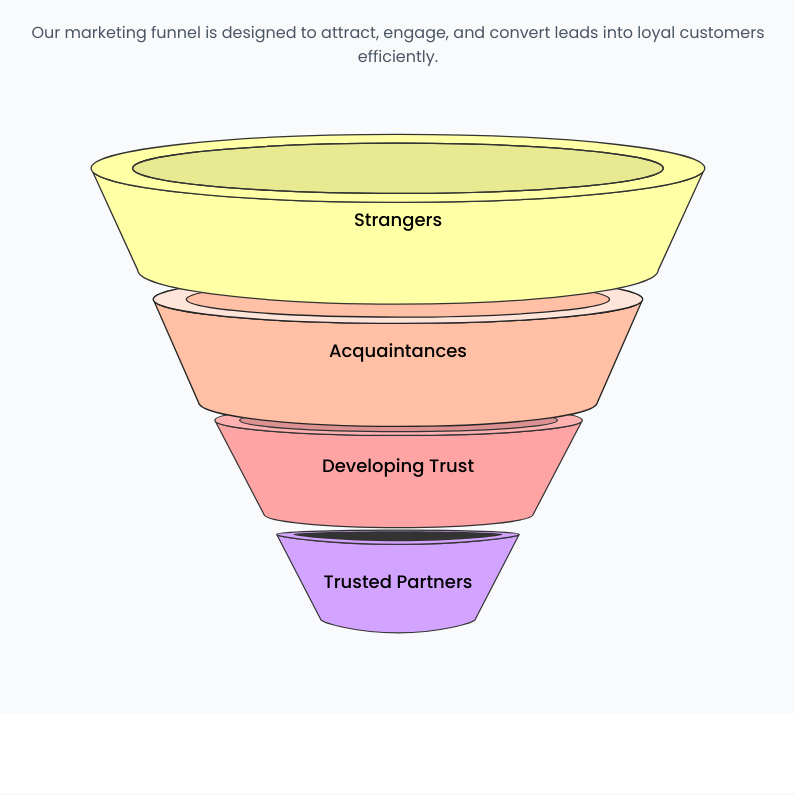
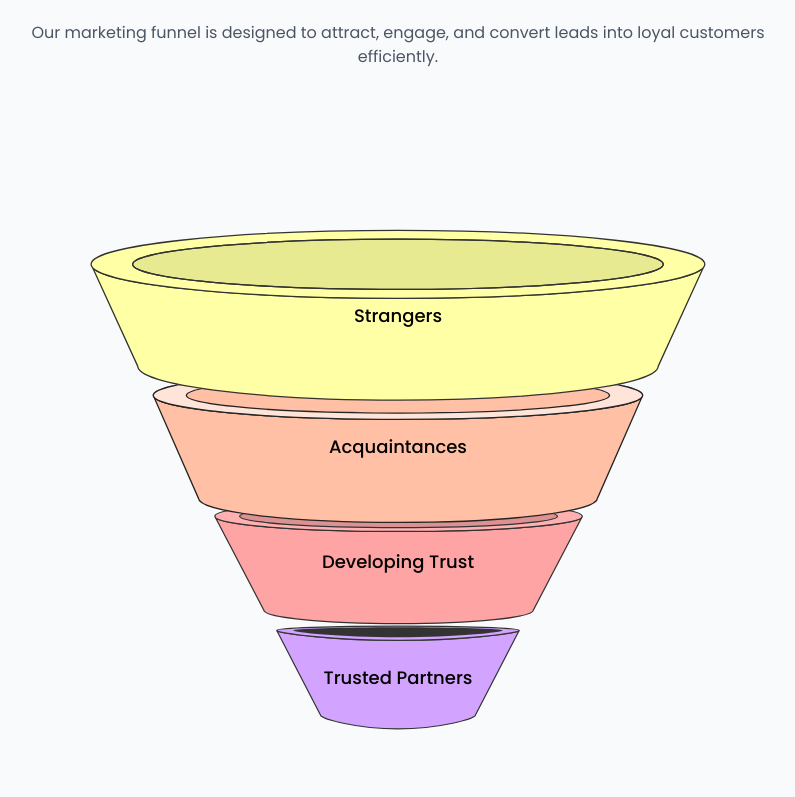
Before and after one commit to raheel-ahmed-04/msps, a React (Vite) app: page / in a window 1280 px wide. Shown: the part 2383-3180 px from the top of the page, without its empty margins (242-1037 px from the left). Built offline with nearby package versions, Linux system fonts and the light colour scheme.

Commit message:
funnel hover addition without content

```diff
--- a/package.json
+++ b/package.json
@@ -13,6 +13,8 @@
     "@tailwindcss/cli": "^4.1.4",
     "@tailwindcss/postcss": "^4.1.4",
     "@tailwindcss/vite": "^4.1.4",
+    "framer-motion": "^12.9.4",
+    "lucide-react": "^0.503.0",
     "react": "^19.0.0",
     "react-dom": "^19.0.0"
   },
--- a/src/components/MarketingFunnel.jsx
+++ b/src/components/MarketingFunnel.jsx
@@ -1,11 +1,18 @@
+import { motion } from "framer-motion";
+import { useState } from "react";
+
 function MarketingFunnel() {
+  const [hovered, setHovered] = useState(false);
+
   return (
-    <section className="py-20 bg-gray-50">
+    <section className="pt-20 pb-40 bg-gray-50 ">
       <div className="container mx-auto max-w-7xl px-6">
-        <div className="text-center mb-16">
+        <div className="text-center mb-40">
           <div className="flex justify-center items-center mb-4">
             <div className="h-px bg-gray-300 w-32"></div>
-            <p className="text-gray-700 uppercase tracking-wider text-sm mx-4">SMART GROWTH STRATEGY</p>
+            <p className="text-gray-700 uppercase tracking-wider text-sm mx-4">
+              SMART GROWTH STRATEGY
+            </p>
             <div className="h-px bg-gray-300 w-32"></div>
           </div>
           <h3 className="text-4xl font-bold mb-4">OUR MARKETING FUNNEL</h3>
@@ -14,38 +21,59 @@ function MarketingFunnel() {
           </p>
         </div>
 
-        <div className="relative flex flex-col items-center gap-0">
-          {/* Funnel Layer 1 */}
-          <div className="relative w-[50%] z-40">
+        {/* Hover wrapper */}
+        <div
+          className="relative flex flex-col items-center gap-0"
+          onMouseEnter={() => setHovered(true)}
+          onMouseLeave={() => setHovered(false)}
+        >
+          {/* Layer 1 */}
+          <motion.div
+            className="relative w-[50%] z-40"
+            animate={{ y: hovered ? -80 : 0, marginBottom: hovered ? 20 : 0 }}
+            transition={{ type: "spring", stiffness: 300 }}
+          >
             <img src="/funnel/layer1.svg" alt="Strangers" className="w-full" />
             <p className="absolute inset-0 flex items-center justify-center text-lg font-medium text-black">
               Strangers
             </p>
-          </div>
+          </motion.div>
 
-          {/* Funnel Layer 2 */}
-          <div className="relative w-[40%] z-30 -mt-8">
+          {/* Layer 2 */}
+          <motion.div
+            className="relative w-[40%] z-30 -mt-8"
+            animate={{ y: hovered ? 0 : 0, marginBottom: hovered ? 0 : 0 }}
+            transition={{ type: "spring", stiffness: 300 }}
+          >
             <img src="/funnel/layer2.svg" alt="Acquaintances" className="w-full" />
             <p className="absolute inset-0 flex items-center justify-center text-lg font-medium text-black">
               Acquaintances
             </p>
-          </div>
+          </motion.div>
 
-          {/* Funnel Layer 3 */}
-          <div className="relative w-[30%] z-20 -mt-6">
+          {/* Layer 3 */}
+          <motion.div
+            className="relative w-[30%] z-20 -mt-6"
+            animate={{ y: hovered ? 80 : 0, marginBottom: hovered ? 20 : 0 }}
+            transition={{ type: "spring", stiffness: 300 }}
+          >
             <img src="/funnel/layer3.svg" alt="Developing Trust" className="w-full" />
             <p className="absolute inset-0 flex items-center justify-center text-lg font-medium text-black text-center px-2">
               Developing Trust
             </p>
-          </div>
+          </motion.div>
 
-          {/* Funnel Layer 4 */}
-          <div className="relative w-[20%] z-10 ">
+          {/* Layer 4 */}
+          <motion.div
+            className="relative w-[20%] z-10"
+            animate={{ y: hovered ? 120 : 0 }}
+            transition={{ type: "spring", stiffness: 300 }}
+          >
             <img src="/funnel/layer4.svg" alt="Trusted Partners" className="w-full" />
             <p className="absolute inset-0 flex items-center justify-center text-lg font-medium text-black text-center px-2">
               Trusted Partners
             </p>
-          </div>
+          </motion.div>
         </div>
       </div>
     </section>
--- a/src/index.css
+++ b/src/index.css
@@ -4,3 +4,103 @@
   font-family: "Poppins", sans-serif;
   font-style: normal;
 }
+
+@keyframes fadeIn {
+  from {
+    opacity: 0;
+    transform: translateY(10px);
+  }
+  to {
+    opacity: 1;
+    transform: translateY(0);
+  }
+}
+
+.animate-fadeIn {
+  animation: fadeIn 0.3s ease-out forwards;
+}
+
+@layer utilities {
+  .text-balance {
+    text-wrap: balance;
+  }
+}
+
+@layer base {
+  :root {
+    --background: 0 0% 100%;
+    --foreground: 0 0% 3.9%;
+    --card: 0 0% 100%;
+    --card-foreground: 0 0% 3.9%;
+    --popover: 0 0% 100%;
+    --popover-foreground: 0 0% 3.9%;
+    --primary: 0 0% 9%;
+    --primary-foreground: 0 0% 98%;
+    --secondary: 0 0% 96.1%;
+    --secondary-foreground: 0 0% 9%;
+    --muted: 0 0% 96.1%;
+    --muted-foreground: 0 0% 45.1%;
+    --accent: 0 0% 96.1%;
+    --accent-foreground: 0 0% 9%;
+    --destructive: 0 84.2% 60.2%;
+    --destructive-foreground: 0 0% 98%;
+    --border: 0 0% 89.8%;
+    --input: 0 0% 89.8%;
+    --ring: 0 0% 3.9%;
+    --chart-1: 12 76% 61%;
+    --chart-2: 173 58% 39%;
+    --chart-3: 197 37% 24%;
+    --chart-4: 43 74% 66%;
+    --chart-5: 27 87% 67%;
+    --radius: 0.5rem;
+    --sidebar-background: 0 0% 98%;
+    --sidebar-foreground: 240 5.3% 26.1%;
+    --sidebar-primary: 240 5.9% 10%;
+    --sidebar-primary-foreground: 0 0% 98%;
+    --sidebar-accent: 240 4.8% 95.9%;
+    --sidebar-accent-foreground: 240 5.9% 10%;
+    --sidebar-border: 220 13% 91%;
+    --sidebar-ring: 217.2 91.2% 59.8%;
+  }
+  .dark {
+    --background: 0 0% 3.9%;
+    --foreground: 0 0% 98%;
+    --card: 0 0% 3.9%;
+    --card-foreground: 0 0% 98%;
+    --popover: 0 0% 3.9%;
+    --popover-foreground: 0 0% 98%;
+    --primary: 0 0% 98%;
+    --primary-foreground: 0 0% 9%;
+    --secondary: 0 0% 14.9%;
+    --secondary-foreground: 0 0% 98%;
+    --muted: 0 0% 14.9%;
+    --muted-foreground: 0 0% 63.9%;
+    --accent: 0 0% 14.9%;
+    --accent-foreground: 0 0% 98%;
+    --destructive: 0 62.8% 30.6%;
+    --destructive-foreground: 0 0% 98%;
+    --border: 0 0% 14.9%;
+    --input: 0 0% 14.9%;
+    --ring: 0 0% 83.1%;
+    --chart-1: 220 70% 50%;
+    --chart-2: 160 60% 45%;
+    --chart-3: 30 80% 55%;
+    --chart-4: 280 65% 60%;
+    --chart-5: 340 75% 55%;
+    --sidebar-background: 240 5.9% 10%;
+    --sidebar-foreground: 240 4.8% 95.9%;
+    --sidebar-primary: 224.3 76.3% 48%;
+    --sidebar-primary-foreground: 0 0% 100%;
+    --sidebar-accent: 240 3.7% 15.9%;
+    --sidebar-accent-foreground: 240 4.8% 95.9%;
+    --sidebar-border: 240 3.7% 15.9%;
+    --sidebar-ring: 217.2 91.2% 59.8%;
+  }
+}
+
+@layer base {
+  body {
+    background-color: hsl(var(--background));
+    color: hsl(var(--foreground));
+  }
+}
```
Also changed, not shown: 1 other file (tests, documents, lock files or other folders).
